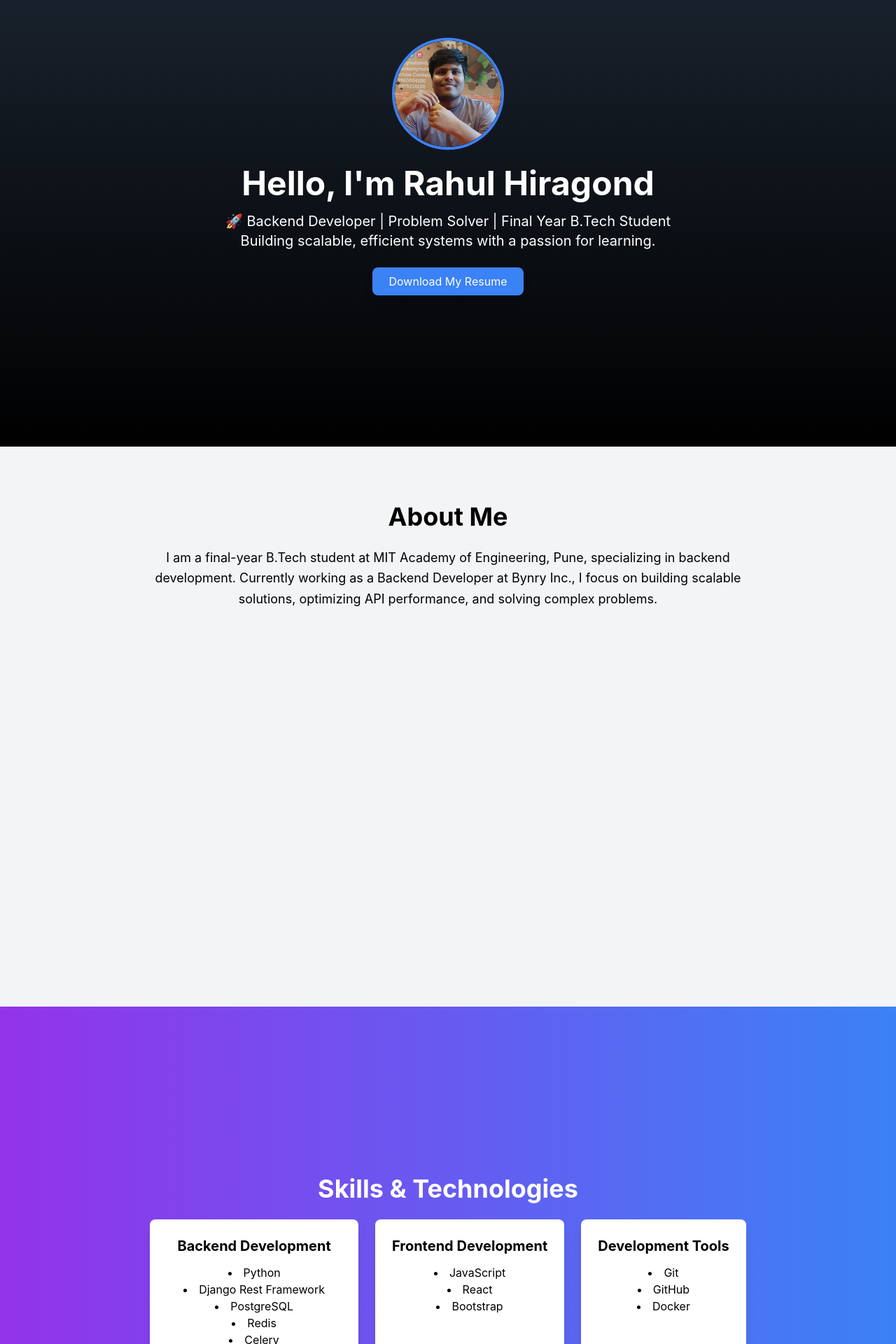
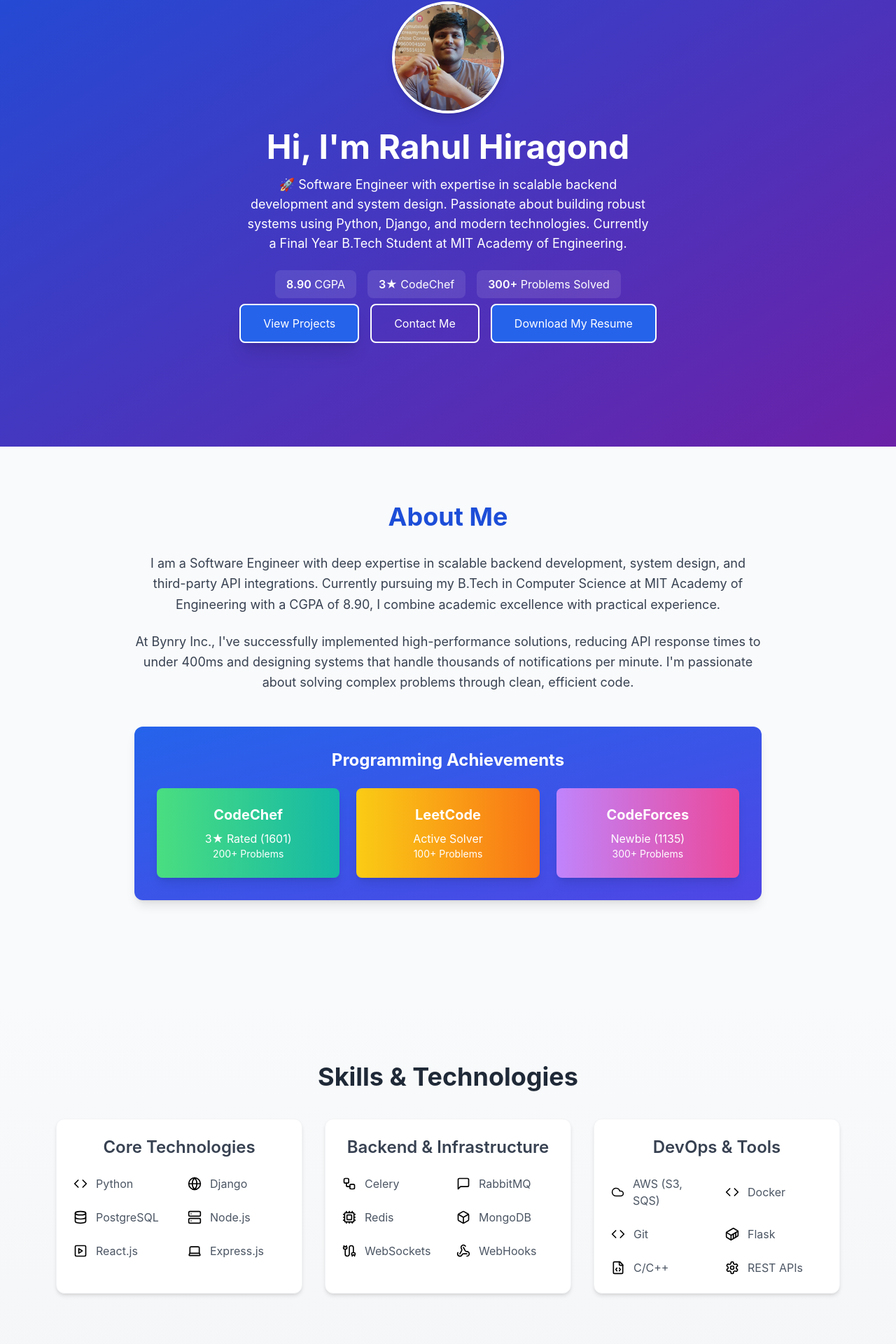
Before and after one commit to rahul4507/rahulhiragond.me, a React (Create React App) app: page / in a window 1280 px wide. Shown: the part 162-2082 px from the top of the page at 70% size. Built offline with nearby package versions, Linux system fonts and the light colour scheme.

Commit message:
modified the portfolio

```diff
--- a/package.json
+++ b/package.json
@@ -7,6 +7,7 @@
     "@testing-library/react": "^13.4.0",
     "@testing-library/user-event": "^13.5.0",
     "framer-motion": "^11.12.0",
+    "lucide-react": "^0.471.0",
     "react": "^18.3.1",
     "react-dom": "^18.3.1",
     "react-scripts": "^5.0.1",
--- a/src/components/About.js
+++ b/src/components/About.js
@@ -1,12 +1,43 @@
+import React from "react";
+
 const About = () => (
-  <section id="about" className="min-h-screen py-20 bg-gray-100 text-center">
-    <h2 className="text-4xl font-bold mb-6">About Me</h2>
-    <p className="max-w-4xl mx-auto text-lg leading-relaxed">
-      I am a final-year B.Tech student at MIT Academy of Engineering, Pune,
-      specializing in backend development. Currently working as a Backend
-      Developer at Bynry Inc., I focus on building scalable solutions,
-      optimizing API performance, and solving complex problems.
-    </p>
+  <section id="about" className="min-h-screen py-20 bg-gray-50">
+    <div className="max-w-6xl mx-auto px-4">
+      <h2 className="text-4xl font-bold mb-8 text-center text-blue-700">About Me</h2>
+
+      <div className="mb-12 space-y-6">
+        <p className="max-w-4xl mx-auto text-lg leading-relaxed text-gray-700 text-center">
+          I am a Software Engineer with deep expertise in scalable backend development, system design, and third-party API integrations.
+          Currently pursuing my B.Tech in Computer Science at MIT Academy of Engineering with a CGPA of 8.90, I combine academic excellence
+          with practical experience.
+        </p>
+        <p className="max-w-4xl mx-auto text-lg leading-relaxed text-gray-700 text-center">
+          At Bynry Inc., I've successfully implemented high-performance solutions, reducing API response times to under 400ms and designing
+          systems that handle thousands of notifications per minute. I'm passionate about solving complex problems through clean, efficient code.
+        </p>
+      </div>
+
+      <div className="bg-gradient-to-br from-blue-600 to-indigo-600 text-white rounded-xl p-8 text-center max-w-4xl mx-auto shadow-lg">
+        <h3 className="text-2xl font-bold mb-6">Programming Achievements</h3>
+        <div className="grid md:grid-cols-3 gap-6">
+          <div className="p-6 bg-gradient-to-r from-green-400 to-teal-500 rounded-lg shadow-lg hover:scale-105 transform transition duration-300">
+            <p className="font-bold text-xl mb-2 text-white">CodeChef</p>
+            <p className="text-white">3★ Rated (1601)</p>
+            <p className="text-sm text-white">200+ Problems</p>
+          </div>
+          <div className="p-6 bg-gradient-to-r from-yellow-400 to-orange-500 rounded-lg shadow-lg hover:scale-105 transform transition duration-300">
+            <p className="font-bold text-xl mb-2 text-white">LeetCode</p>
+            <p className="text-white">Active Solver</p>
+            <p className="text-sm text-white">100+ Problems</p>
+          </div>
+          <div className="p-6 bg-gradient-to-r from-purple-400 to-pink-500 rounded-lg shadow-lg hover:scale-105 transform transition duration-300">
+            <p className="font-bold text-xl mb-2 text-white">CodeForces</p>
+            <p className="text-white">Newbie (1135)</p>
+            <p className="text-sm text-white">300+ Problems</p>
+          </div>
+        </div>
+      </div>
+    </div>
   </section>
 );
 
--- a/src/components/Hero.js
+++ b/src/components/Hero.js
@@ -3,37 +3,50 @@ import React from "react";
 const Hero = () => (
   <section
     id="home"
-    className="flex flex-col items-center justify-center h-screen bg-gradient-to-b from-gray-800 to-black text-white text-center px-4 pt-20 md:pt-0"
+    className="flex flex-col items-center justify-center h-screen bg-gradient-to-br from-blue-700 to-purple-800 text-white text-center px-4"
   >
-    {/* Logo Image */}
     <img
-      src="/logo1.jpg"
-      alt="Personal logo of Rahul Hiragond"
-      className="rounded-full w-32 sm:w-40 mb-6 border-4 border-blue-500"
-      loading="lazy"
+      src="/profile.jpg"
+      alt="Rahul Hiragond"
+      className="rounded-full w-40 mb-6 border-4 border-white shadow-lg"
     />
-
-    {/* Hero Text */}
-    <header>
-      <h1 className="text-4xl md:text-5xl font-bold mb-4 animate-fadeIn">
-        Hello, I'm Rahul Hiragond
-      </h1>
-      <p className="text-lg md:text-xl mb-6">
-        🚀 Backend Developer | Problem Solver | Final Year B.Tech Student
-        <br />
-        Building scalable, efficient systems with a passion for learning.
-      </p>
-    </header>
-
-    {/* Resume Download Button */}
-    <a
-      href="/Rahul_Hiragond_Resume.pdf"
-      download
-      aria-label="Download Rahul Hiragond's Resume"
-      className="bg-blue-500 text-white px-6 py-2 rounded-lg shadow-lg hover:bg-blue-600 hover:scale-105 transition transform duration-300"
-    >
-      Download My Resume
-    </a>
+    <h1 className="text-5xl font-bold mb-4">Hi, I'm Rahul Hiragond</h1>
+    <p className="text-lg mb-6 max-w-xl">
+      🚀 Software Engineer with expertise in scalable backend development and system design.
+      Passionate about building robust systems using Python, Django, and modern technologies.
+      Currently a Final Year B.Tech Student at MIT Academy of Engineering.
+    </p>
+    <div className="flex flex-wrap justify-center gap-4 mb-6">
+      <div className="bg-white/10 px-4 py-2 rounded-lg">
+        <span className="font-semibold">8.90</span> CGPA
+      </div>
+      <div className="bg-white/10 px-4 py-2 rounded-lg">
+        <span className="font-semibold">3★</span> CodeChef
+      </div>
+      <div className="bg-white/10 px-4 py-2 rounded-lg">
+        <span className="font-semibold">300+</span> Problems Solved
+      </div>
+    </div>
+    <div className="space-x-4">
+      <a
+        href="#projects"
+        className="bg-blue-600 text-white border-2 border-white  px-8 py-4 rounded-lg shadow-xl hover:bg-white hover:text-blue-600 transition duration-300 transform hover:scale-105"
+      >
+        View Projects
+      </a>
+      <a
+        href="mailto:rahulhiragond04@gmail.com"
+        className="bg-transparent border-2 border-white px-8 py-4 rounded-lg hover:bg-white hover:text-blue-700 transition duration-300 transform hover:scale-105"
+      >
+        Contact Me
+      </a>
+      <a
+        href="/resume.pdf"
+        className="bg-blue-600 text-white border-2 border-white px-8 py-4 rounded-lg hover:bg-white hover:text-blue-600 transition duration-300 transform hover:scale-105"
+      >
+        Download My Resume
+      </a>
+    </div>
   </section>
 );
 
--- a/src/components/Projects.js
+++ b/src/components/Projects.js
@@ -1,21 +1,16 @@
+import React from 'react';
+
 const projectData = [
   {
-    title: "Result Analysis System",
-    description: "Platform for student assessment using Django and PostgreSQL.",
-    link: "#", // Replace with the project/demo link
+    title: "Natours - Tour Booking Platform",
+    description: "Full-stack tour booking platform built with Node.js, Express.js, and MongoDB. Features Stripe payment integration, JWT authentication, and automated SendGrid email notifications.",
+    link: "https://github.com/rahul4507/rule-engine-backend", // Placeholder - resume mentions GitHub and Live Link exist
   },
   {
-    title: "Inspire the Art",
-    description:
-      "Dynamic platform for artists to showcase and monetize their work.",
-    link: "#", // Replace with the project/demo link
-  },
-  {
-    title: "Microservice Architecture",
-    description:
-      "Developed modular solutions for log management and scalability.",
-    link: "#", // Replace with the project/demo link
-  },
+    title: "Rule Engine Platform",
+    description: "Full-stack platform for creating and managing business rules using Abstract Syntax Trees (AST). Built with Django, PostgreSQL backend and React.js frontend.",
+    link: "https://github.com/rahul4507/natours", // Placeholder - resume mentions GitHub link exists
+  }
 ];
 
 const Projects = () => (
--- a/src/components/Skills.js
+++ b/src/components/Skills.js
@@ -1,50 +1,94 @@
 import React from "react";
+import {
+  Database,
+  Code,
+  Server,
+  Globe,
+  PlaySquare,
+  Laptop,
+  MessageSquare,
+  Cpu,
+  Box,
+  Container,
+  Monitor,
+  Workflow,
+  Cable,
+  Webhook,
+  Cloud,
+  FileCode,
+  Settings
+} from "lucide-react";
 
 const skillData = [
   {
-    category: "Backend Development",
+    category: "Core Technologies",
     skills: [
-      "Python",
-      "Django Rest Framework",
-      "PostgreSQL",
-      "Redis",
-      "Celery",
-      "RabbitMQ",
-      "API Performance Optimization",
+      { name: "Python", icon: Code },
+      { name: "Django", icon: Globe },
+      { name: "PostgreSQL", icon: Database },
+      { name: "Node.js", icon: Server },
+      { name: "React.js", icon: PlaySquare },
+      { name: "Express.js", icon: Laptop },
     ],
   },
   {
-    category: "Frontend Development",
-    skills: ["JavaScript", "React", "Bootstrap"],
+    category: "Backend & Infrastructure",
+    skills: [
+      { name: "Celery", icon: Workflow },
+      { name: "RabbitMQ", icon: MessageSquare },
+      { name: "Redis", icon: Cpu },
+      { name: "MongoDB", icon: Box },
+      { name: "WebSockets", icon: Cable },
+      { name: "WebHooks", icon: Webhook },
+    ],
   },
   {
-    category: "Development Tools",
-    skills: ["Git", "GitHub", "Docker"],
+    category: "DevOps & Tools",
+    skills: [
+      { name: "AWS (S3, SQS)", icon: Cloud },
+      { name: "Docker", icon: Code },
+      { name: "Git", icon: Code },
+      { name: "Flask", icon: Container },
+      { name: "C/C++", icon: FileCode },
+      { name: "REST APIs", icon: Settings },
+    ],
   },
 ];
 
 const Skills = () => (
-  <section
-    id="skills"
-    className="min-h-screen flex flex-col items-center justify-center py-20 bg-gradient-to-r from-purple-600 to-blue-500 text-white text-center"
-  >
-    <h2 className="text-4xl font-bold mb-6">Skills & Technologies</h2>
-    <div className="flex flex-wrap justify-center gap-6">
-      {skillData.map((item, index) => (
-        <div
-          key={index}
-          className="bg-white text-black p-6 rounded-lg shadow-lg max-w-sm transform transition hover:scale-105 hover:shadow-xl focus:ring-2 focus:ring-purple-500"
-        >
-          <h3 className="text-xl font-bold mb-3">{item.category}</h3>
-          <ul className="list-disc list-inside">
-            {item.skills.map((skill, i) => (
-              <li key={i} className="text-base">
-                {skill}
-              </li>
-            ))}
-          </ul>
-        </div>
-      ))}
+  <section id="skills" className="min-h-screen py-20 bg-gradient-to-b from-gray-50 to-gray-100">
+    <div className="max-w-6xl mx-auto px-4">
+      <h2 className="text-4xl font-bold mb-10 text-center text-gray-800">
+        Skills & Technologies
+      </h2>
+      <div className="grid grid-cols-1 lg:grid-cols-3 gap-8">
+        {skillData.map((category, index) => (
+          <div
+            key={index}
+            className="bg-white p-6 rounded-xl shadow-md hover:shadow-xl transition-all duration-300 transform hover:-translate-y-1 border border-gray-100"
+          >
+            <h3 className="text-2xl font-semibold mb-6 text-center text-gray-700">
+              {category.category}
+            </h3>
+            <div className="grid grid-cols-2 gap-6">
+              {category.skills.map((skill, i) => {
+                const IconComponent = skill.icon;
+                return (
+                  <div
+                    key={i}
+                    className="flex items-center space-x-3 hover:text-blue-600 transition-colors duration-300 group"
+                  >
+                    <IconComponent className="w-5 h-5 group-hover:scale-110 transition-transform duration-300" />
+                    <span className="text-sm md:text-base text-gray-600 group-hover:text-blue-600">
+                      {skill.name}
+                    </span>
+                  </div>
+                );
+              })}
+            </div>
+          </div>
+        ))}
+      </div>
     </div>
   </section>
 );
```
Also changed, not shown: public/profile.jpg (renamed from public/logo1.jpg), 1 other file (tests, documents, lock files or other folders).
